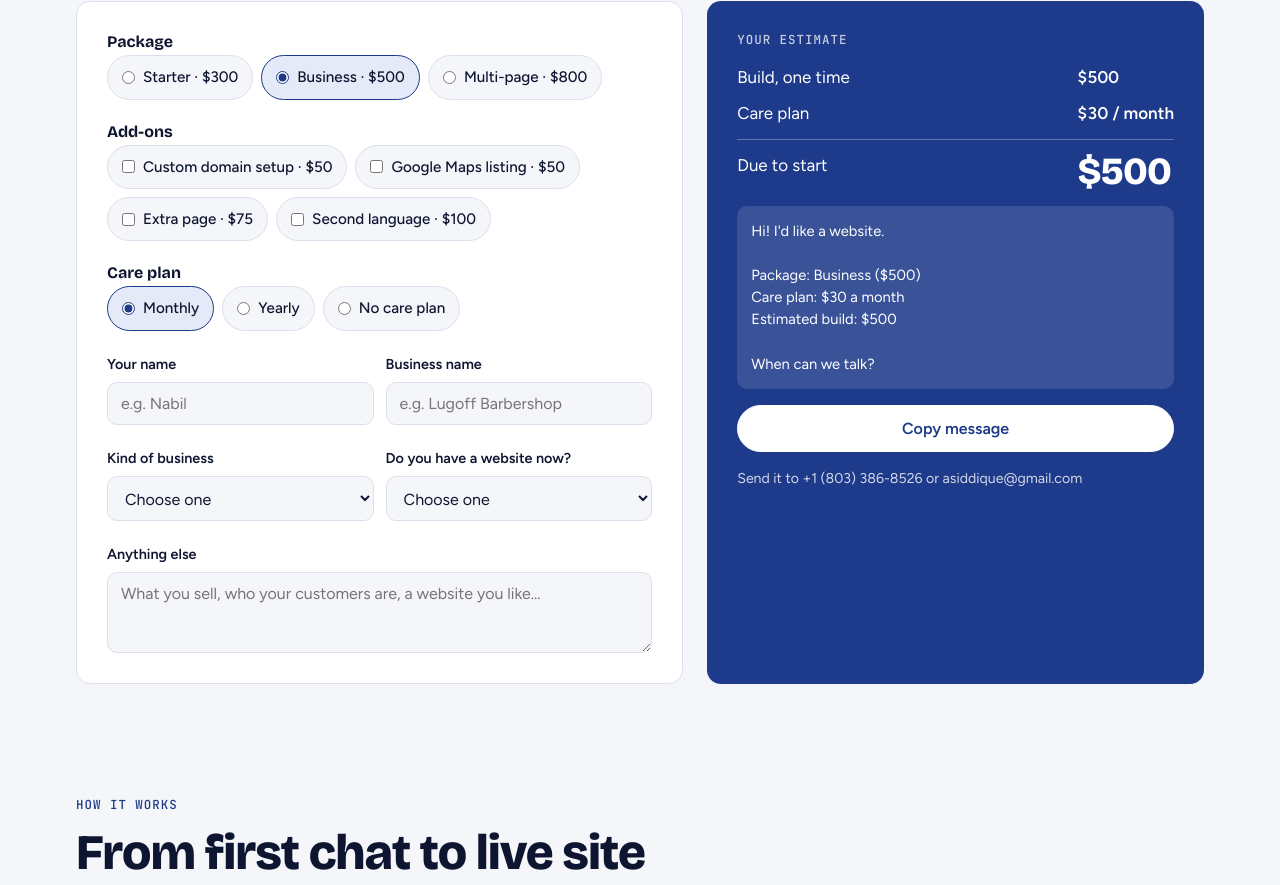
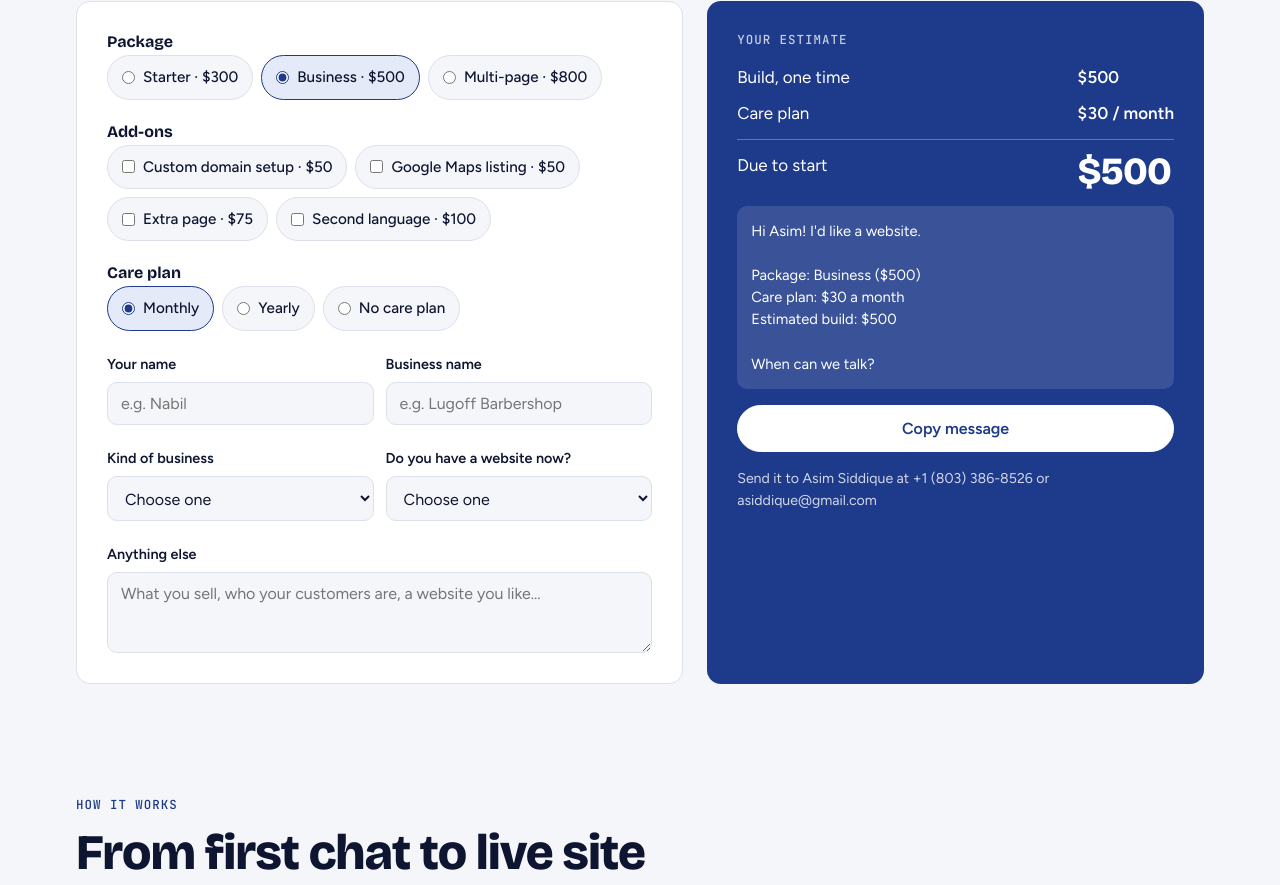
Before and after one commit to asiddique99/palmetto-web-works, a plain HTML site: page index.html in a window 1280 px wide. Shown: the part 3855-4740 px from the top of the page. Drawn offline with nearby package versions, Linux system fonts and the light colour scheme.

Commit message:
Add Asim Siddique as the contact
Co-Authored-By: Claude Opus 5.5 <noreply@anthropic.com>
Claude-Session: https://claude.ai/code/session_014bf1ReJw17A7mfz3LN5qKM

```diff
--- a/index.html
+++ b/index.html
@@ -449,7 +449,7 @@ footer .wrap { display: flex; flex-wrap: wrap; justify-content: space-between; g
           </div>
           <pre id="pMsg"></pre>
           <button class="btn" type="button" id="copyPlan">Copy message</button>
-          <small>Send it to <span id="sendTo"></span></small>
+          <small>Send it to Asim Siddique at <span id="sendTo"></span></small>
         </aside>
       </div>
     </div>
@@ -497,6 +497,7 @@ footer .wrap { display: flex; flex-wrap: wrap; justify-content: space-between; g
           <a class="btn" href="#plan" style="justify-self:start">Plan my website <span class="arr">→</span></a>
         </div>
         <div class="contact">
+          <div><span>Contact</span><b>Asim Siddique</b></div>
           <div><span>Call or text</span><b id="cPhone"></b></div>
           <div><span>Email</span><b id="cEmail"></b></div>
           <div><span>Serving</span><b>South Carolina</b></div>
@@ -633,7 +634,7 @@ footer .wrap { display: flex; flex-wrap: wrap; justify-content: space-between; g
     $("#tStart").textContent = money(buildCost);
 
     const name = $("#pName").value.trim(), biz = $("#pBiz").value.trim(), type = $("#pType").value, have = $("#pHave").value, note = $("#pNote").value.trim();
-    let m = `Hi! ${name ? "This is " + name + (biz ? " from " + biz : "") + ". " : biz ? "I'm with " + biz + ". " : ""}I'd like a website${type ? " for my " + type : ""}.`;
+    let m = `Hi Asim! ${name ? "This is " + name + (biz ? " from " + biz : "") + ". " : biz ? "I'm with " + biz + ". " : ""}I'd like a website${type ? " for my " + type : ""}.`;
     if (have === "no") m += " It would be my first website.";
     if (have === "yes") m += " I have one now, but it needs a redo.";
     if (have === "fb") m += " Right now I only have a Facebook page.";
```
